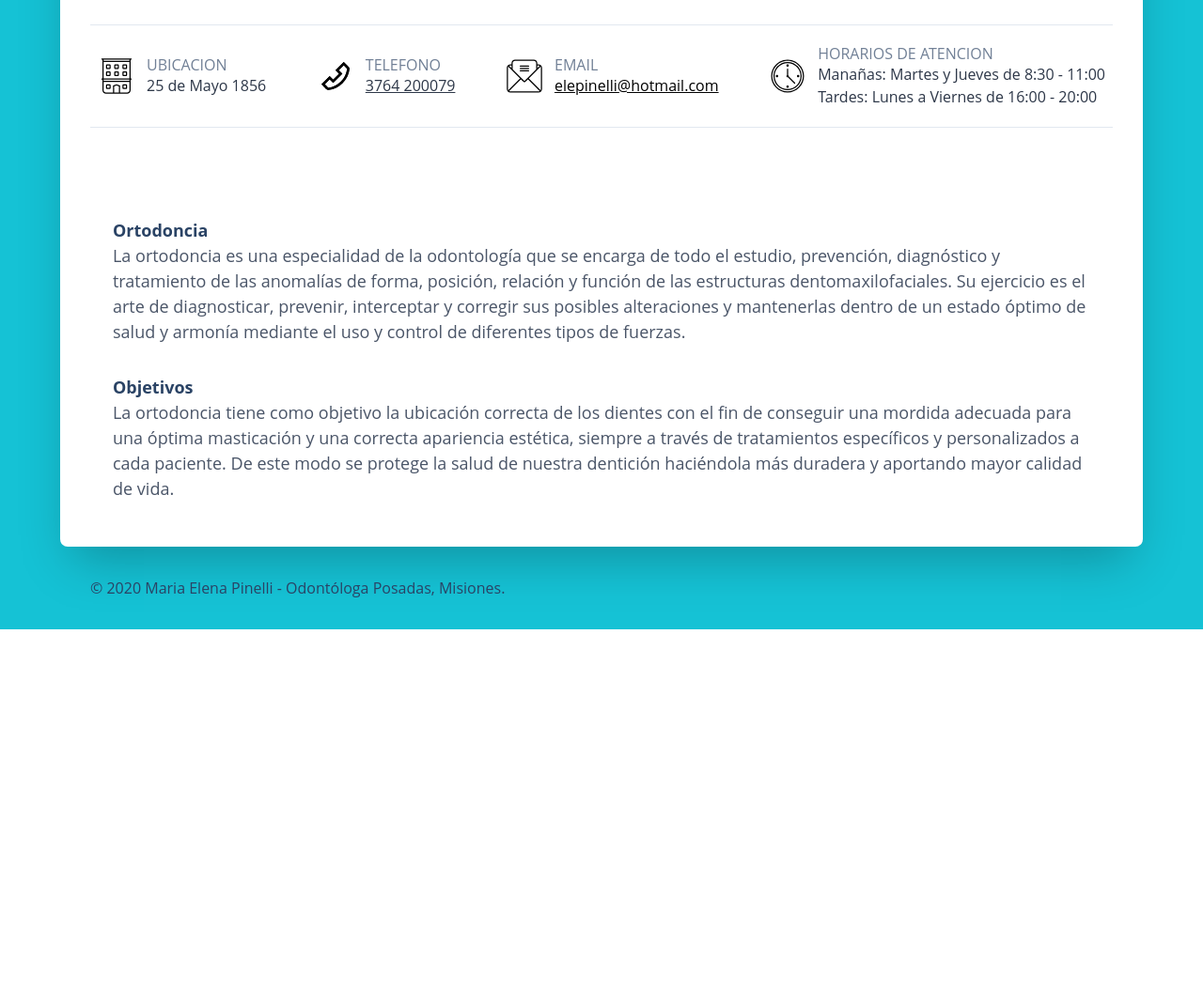
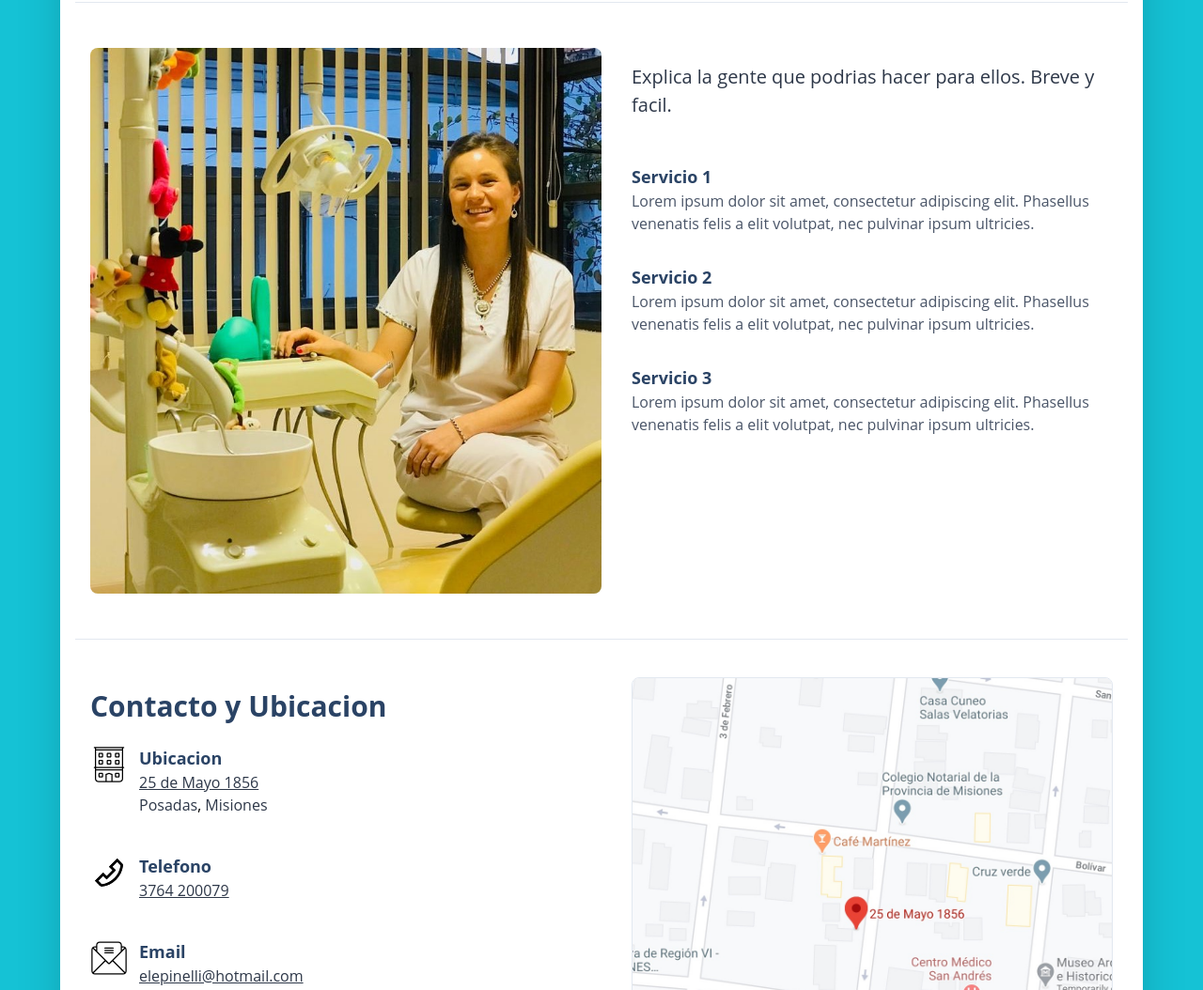
Before and after one commit to coleerikson/mariaelenapinelli, a Gatsby site: page / in a window 1280 px wide. Shown: the part 693-1747 px from the top of the page at 94% size. Before the commit the page ends 1363 px from the top, so only its background shows below. Built offline with nearby package versions, Linux system fonts and the light colour scheme; Gatsby itself is replaced by a stand-in of ours.

Commit message:
Add map image, SD data, and update styles,remove datos

```diff
--- /dev/null
+++ b/src/components/contacto.js
@@ -0,0 +1,196 @@
+import React from 'react';
+import Img from 'gatsby-image';
+import { useStaticQuery, graphql } from 'gatsby';
+
+const officeSVG = () => (
+  <svg
+    version="1.1"
+    className="mr-3"
+    x="0px"
+    y="0px"
+    width="40px"
+    height="40px"
+    viewBox="0 0 32 32"
+  >
+    <path
+      className="feather_een"
+      d="M24,23h-2c-0.552,0-1,0.448-1,1v2c0,0.552,0.448,1,1,1h2c0.552,0,1-0.448,1-1v-2  C25,23.448,24.552,23,24,23z M24,26h-2v-2h2V26z M10,23H8c-0.552,0-1,0.448-1,1v2c0,0.552,0.448,1,1,1h2c0.552,0,1-0.448,1-1v-2  C11,23.448,10.552,23,10,23z M10,26H8v-2h2V26z M24,12h-2c-0.552,0-1,0.448-1,1v2c0,0.552,0.448,1,1,1h2c0.552,0,1-0.448,1-1v-2  C25,12.448,24.552,12,24,12z M24,15h-2v-2h2V15z M10,12H8c-0.552,0-1,0.448-1,1v2c0,0.552,0.448,1,1,1h2c0.552,0,1-0.448,1-1v-2  C11,12.448,10.552,12,10,12z M10,15H8v-2h2V15z M17,12h-2c-0.552,0-1,0.448-1,1v2c0,0.552,0.448,1,1,1h2c0.552,0,1-0.448,1-1v-2  C18,12.448,17.552,12,17,12z M17,15h-2v-2h2V15z M24,6h-2c-0.552,0-1,0.448-1,1v2c0,0.552,0.448,1,1,1h2c0.552,0,1-0.448,1-1V7  C25,6.448,24.552,6,24,6z M24,9h-2V7h2V9z M10,6H8C7.448,6,7,6.448,7,7v2c0,0.552,0.448,1,1,1h2c0.552,0,1-0.448,1-1V7  C11,6.448,10.552,6,10,6z M10,9H8V7h2V9z M17,6h-2c-0.552,0-1,0.448-1,1v2c0,0.552,0.448,1,1,1h2c0.552,0,1-0.448,1-1V7  C18,6.448,17.552,6,17,6z M17,9h-2V7h2V9z M29,1.5L29,1.5C29,1.224,28.776,1,28.5,1h-25C3.224,1,3,1.224,3,1.5v0  C3,1.776,3.224,2,3.5,2H4v16H3.5C3.224,18,3,18.224,3,18.5l0,0C3,18.776,3.224,19,3.5,19H4v9c0,1.657,1.343,3,3,3h18  c1.657,0,3-1.343,3-3v-9h0.5c0.276,0,0.5-0.224,0.5-0.5l0,0c0-0.276-0.224-0.5-0.5-0.5H28V2h0.5C28.776,2,29,1.776,29,1.5z M18,30  h-4v-5.279l2-0.667l2,0.667V30z M27,28c0,1.103-0.897,2-2,2h-6v-6l-3-1l-3,1v6H7c-1.103,0-2-0.897-2-2v-7h22V28z M27,20H5v-1h22V20z   M27,18H5V4h22V18z M27,3H5V2h22V3z"
+    />
+  </svg>
+);
+
+const mailSVG = () => (
+  <svg
+    version="1.1"
+    className="mr-3"
+    x="0px"
+    y="0px"
+    width="40px"
+    height="40px"
+    viewBox="0 0 32 32"
+  >
+    <path
+      className="feather_een"
+      d="M28,6h-1V5c0-1.657-1.343-3-3-3H8C6.343,2,5,3.343,5,5v1H4C2.343,6,1,7.343,1,9v18c0,1.657,1.343,3,3,3  h24c1.657,0,3-1.343,3-3V9C31,7.343,29.657,6,28,6z M27,7h1c0.37,0,0.712,0.108,1.01,0.283L27,9.293V7z M6,5c0-1.103,0.897-2,2-2h16  c1.103,0,2,0.897,2,2v5.293l-10,10l-10-10V5z M4,7h1v2.293l-2.01-2.01C3.288,7.108,3.63,7,4,7z M2,27V9  c0-0.37,0.108-0.712,0.283-1.01L12.293,18L2.283,28.01C2.108,27.712,2,27.37,2,27z M28,29H4c-0.37,0-0.712-0.108-1.01-0.283  L13,18.707L15.293,21c0.391,0.391,1.024,0.391,1.414,0L19,18.707l10.01,10.01C28.712,28.892,28.37,29,28,29z M30,27  c0,0.37-0.108,0.712-0.283,1.01L19.707,18l10.01-10.01C29.892,8.288,30,8.63,30,9V27z M12,7.5C12,7.224,12.224,7,12.5,7h7  C19.776,7,20,7.224,20,7.5S19.776,8,19.5,8h-7C12.224,8,12,7.776,12,7.5z M12,9.5C12,9.224,12.224,9,12.5,9h7  C19.776,9,20,9.224,20,9.5S19.776,10,19.5,10h-7C12.224,10,12,9.776,12,9.5z M19.5,12h-7c-0.276,0-0.5-0.224-0.5-0.5  s0.224-0.5,0.5-0.5h7c0.276,0,0.5,0.224,0.5,0.5S19.776,12,19.5,12z"
+    />
+  </svg>
+);
+
+const phoneSVG = () => (
+  <svg
+    version="1.1"
+    className="mr-3"
+    x="0px"
+    y="0px"
+    width="40px"
+    height="40px"
+    viewBox="0 0 32 32"
+  >
+    <g>
+      <g>
+        <path
+          className="linesandangles_een"
+          d="M4,23l0.01-0.01c0,0-0.001,0-0.001,0C4.003,22.99,4,22.993,4,23z"
+        />
+        <path
+          className="linesandangles_een"
+          d="M27.315,8.315L23,4l-7,7l3,3l-5,5l-3-3l-6.99,6.99c0.19,0.009,2.984,2.909,4.306,4.292    c0.379,0.397,0.899,0.615,1.44,0.615c0.078,0,0.157-0.005,0.236-0.014c9.386-1.104,16.787-8.505,17.891-17.891l0.004-0.03    C27.958,9.355,27.747,8.747,27.315,8.315z M9.762,25.9c-1.252-1.31-2.172-2.267-2.867-2.967L11,18.828l3,3L21.828,14l-3-3    l4.166-4.166l2.902,2.925C24.897,18.26,18.26,24.897,9.762,25.9z"
+        />
+      </g>
+      <g>
+        <path
+          className="linesandangles_een"
+          d="M4,23l0.01-0.01c0,0-0.001,0-0.001,0C4.003,22.99,4,22.993,4,23z"
+        />
+        <path
+          className="linesandangles_een"
+          d="M27.315,8.315L23,4l-7,7l3,3l-5,5l-3-3l-6.99,6.99c0.19,0.009,2.984,2.909,4.306,4.292    c0.379,0.397,0.899,0.615,1.44,0.615c0.078,0,0.157-0.005,0.236-0.014c9.386-1.104,16.787-8.505,17.891-17.891l0.004-0.03    C27.958,9.355,27.747,8.747,27.315,8.315z M9.762,25.9c-1.252-1.31-2.172-2.267-2.867-2.967L11,18.828l3,3L21.828,14l-3-3    l4.166-4.166l2.902,2.925C24.897,18.26,18.26,24.897,9.762,25.9z"
+        />
+      </g>
+    </g>
+  </svg>
+);
+
+const clockSVG = () => (
+  <svg
+    version="1.1"
+    className="mr-3"
+    x="0px"
+    y="0px"
+    width="40px"
+    height="40px"
+    viewBox="0 0 32 32"
+  >
+    <path d="M17,25c0,0.552-0.448,1-1,1s-1-0.448-1-1c0-0.552,0.448-1,1-1S17,24.448,17,25z M16,8  c0.552,0,1-0.448,1-1c0-0.552-0.448-1-1-1s-1,0.448-1,1C15,7.552,15.448,8,16,8z M7,15c-0.552,0-1,0.448-1,1c0,0.552,0.448,1,1,1  s1-0.448,1-1C8,15.448,7.552,15,7,15z M28,16c0,6.617-5.383,12-12,12S4,22.617,4,16S9.383,4,16,4S28,9.383,28,16z M27,16  c0-6.075-4.925-11-11-11S5,9.925,5,16s4.925,11,11,11S27,22.075,27,16z M25,15c-0.552,0-1,0.448-1,1c0,0.552,0.448,1,1,1  s1-0.448,1-1C26,15.448,25.552,15,25,15z M30,16c0,7.732-6.268,14-14,14S2,23.732,2,16S8.268,2,16,2S30,8.268,30,16z M29,16  c0-7.168-5.832-13-13-13S3,8.832,3,16s5.832,13,13,13S29,23.168,29,16z M16.951,16.244C16.971,16.164,17,16.086,17,16  c0-0.366-0.206-0.673-0.5-0.847V10c0-0.276-0.224-0.5-0.5-0.5s-0.5,0.224-0.5,0.5v5.153C15.206,15.327,15,15.634,15,16  c0,0.552,0.448,1,1,1c0.086,0,0.164-0.029,0.244-0.049l5.403,5.403C21.744,22.451,21.872,22.5,22,22.5s0.256-0.049,0.354-0.146  c0.195-0.195,0.195-0.512,0-0.707L16.951,16.244z" />
+  </svg>
+);
+
+const Contacto = () => {
+  const { mapa } = useStaticQuery(graphql`
+    query {
+      mapa: file(relativePath: { eq: "odontologo-posadas-mapa.jpg" }) {
+        childImageSharp {
+          fluid(maxWidth: 600) {
+            ...GatsbyImageSharpFluid_withWebp
+          }
+        }
+      }
+    }
+  `);
+  return (
+    <div className="px-4 pt-8 pb-10 sm:pt-8 md:pb-8 border-b">
+      <div className="flex flex-col md:flex-row">
+        <div className="flex flex-col justify-center py-0 sm:py-4 w-full md:w-1/2">
+          <h3 className="text-3xl font-bold text-blue-900" name="contacto">
+            Contacto y Ubicacion
+          </h3>
+          <div className="flex py-5">
+            {officeSVG()}
+            <div
+              itemProp="address"
+              itemScope
+              itemType="http://schema.org/PostalAddress"
+            >
+              <h5 className="text-lg font-bold text-blue-900 sans-serif">
+                Ubicacion
+              </h5>
+              <a
+                href="https://goo.gl/maps/DcvqmbadCgei6SYx6"
+                className="text-gray-800 sans-serif underline"
+                target="_blank"
+                rel="noopener noreferrer"
+                itemProp="streetAddress"
+              >
+                25 de Mayo 1856
+              </a>
+              <br />
+              <span className="text-gray-800" itemProp="addressLocality">
+                Posadas
+              </span>
+              ,{' '}
+              <span className="text-gray-800" itemProp="addressRegion">
+                Misiones
+              </span>
+            </div>
+          </div>
+          <div className="flex py-5">
+            {phoneSVG()}
+            <div>
+              <h5 className="text-lg font-bold text-blue-900 sans-serif">
+                Telefono
+              </h5>
+              <a
+                href="tel:3764 200079"
+                className="text-gray-800 underline sans-serif"
+                itemProp="telephone"
+              >
+                3764 200079
+              </a>
+            </div>
+          </div>
+          <div className="flex py-5">
+            {mailSVG()}
+            <div>
+              <h5 className="text-lg font-bold text-blue-900">Email</h5>
+              <a
+                href="mailto:elepinelli@hotmail.com"
+                className="underline sans-serif text-gray-800"
+              >
+                elepinelli@hotmail.com
+              </a>
+            </div>
+          </div>
+          <div className="flex py-5">
+            {clockSVG()}
+            <div>
+              <h5 className="text-lg font-bold text-blue-900 sans-serif">
+                Horarios de atención
+              </h5>
+              <h4 className="text-gray-800 sans-serif">
+                Manañas: Martes y Jueves de 8:30 - 11:00
+                <br />
+                Tardes: Lunes a Viernes de 16:00 - 20:00
+              </h4>
+            </div>
+          </div>
+        </div>
+
+        <div className="flex flex-col justify-center pl-4 md:pl-8 pr-0 w-full md:w-1/2">
+          <a
+            href="https://goo.gl/maps/DcvqmbadCgei6SYx6"
+            className="underline"
+            target="_blank"
+            rel="noopener noreferrer"
+          >
+            <Img
+              className="rounded-lg overflow-auto border"
+              fluid={mapa.childImageSharp.fluid}
+            />
+          </a>
+        </div>
+      </div>
+    </div>
+  );
+};
+
+export default Contacto;
--- a/src/components/datos.js
+++ /dev/null
@@ -1,138 +0,0 @@
-import React from 'react';
-
-const officeSVG = () => (
-  <svg
-    version="1.1"
-    className="mr-3"
-    x="0px"
-    y="0px"
-    width="40px"
-    height="40px"
-    viewBox="0 0 32 32"
-  >
-    <path
-      class="feather_een"
-      d="M24,23h-2c-0.552,0-1,0.448-1,1v2c0,0.552,0.448,1,1,1h2c0.552,0,1-0.448,1-1v-2  C25,23.448,24.552,23,24,23z M24,26h-2v-2h2V26z M10,23H8c-0.552,0-1,0.448-1,1v2c0,0.552,0.448,1,1,1h2c0.552,0,1-0.448,1-1v-2  C11,23.448,10.552,23,10,23z M10,26H8v-2h2V26z M24,12h-2c-0.552,0-1,0.448-1,1v2c0,0.552,0.448,1,1,1h2c0.552,0,1-0.448,1-1v-2  C25,12.448,24.552,12,24,12z M24,15h-2v-2h2V15z M10,12H8c-0.552,0-1,0.448-1,1v2c0,0.552,0.448,1,1,1h2c0.552,0,1-0.448,1-1v-2  C11,12.448,10.552,12,10,12z M10,15H8v-2h2V15z M17,12h-2c-0.552,0-1,0.448-1,1v2c0,0.552,0.448,1,1,1h2c0.552,0,1-0.448,1-1v-2  C18,12.448,17.552,12,17,12z M17,15h-2v-2h2V15z M24,6h-2c-0.552,0-1,0.448-1,1v2c0,0.552,0.448,1,1,1h2c0.552,0,1-0.448,1-1V7  C25,6.448,24.552,6,24,6z M24,9h-2V7h2V9z M10,6H8C7.448,6,7,6.448,7,7v2c0,0.552,0.448,1,1,1h2c0.552,0,1-0.448,1-1V7  C11,6.448,10.552,6,10,6z M10,9H8V7h2V9z M17,6h-2c-0.552,0-1,0.448-1,1v2c0,0.552,0.448,1,1,1h2c0.552,0,1-0.448,1-1V7  C18,6.448,17.552,6,17,6z M17,9h-2V7h2V9z M29,1.5L29,1.5C29,1.224,28.776,1,28.5,1h-25C3.224,1,3,1.224,3,1.5v0  C3,1.776,3.224,2,3.5,2H4v16H3.5C3.224,18,3,18.224,3,18.5l0,0C3,18.776,3.224,19,3.5,19H4v9c0,1.657,1.343,3,3,3h18  c1.657,0,3-1.343,3-3v-9h0.5c0.276,0,0.5-0.224,0.5-0.5l0,0c0-0.276-0.224-0.5-0.5-0.5H28V2h0.5C28.776,2,29,1.776,29,1.5z M18,30  h-4v-5.279l2-0.667l2,0.667V30z M27,28c0,1.103-0.897,2-2,2h-6v-6l-3-1l-3,1v6H7c-1.103,0-2-0.897-2-2v-7h22V28z M27,20H5v-1h22V20z   M27,18H5V4h22V18z M27,3H5V2h22V3z"
-    />
-  </svg>
-);
-
-const mailSVG = () => (
-  <svg
-    version="1.1"
-    className="mr-3"
-    x="0px"
-    y="0px"
-    width="40px"
-    height="40px"
-    viewBox="0 0 32 32"
-  >
-    <path
-      class="feather_een"
-      d="M28,6h-1V5c0-1.657-1.343-3-3-3H8C6.343,2,5,3.343,5,5v1H4C2.343,6,1,7.343,1,9v18c0,1.657,1.343,3,3,3  h24c1.657,0,3-1.343,3-3V9C31,7.343,29.657,6,28,6z M27,7h1c0.37,0,0.712,0.108,1.01,0.283L27,9.293V7z M6,5c0-1.103,0.897-2,2-2h16  c1.103,0,2,0.897,2,2v5.293l-10,10l-10-10V5z M4,7h1v2.293l-2.01-2.01C3.288,7.108,3.63,7,4,7z M2,27V9  c0-0.37,0.108-0.712,0.283-1.01L12.293,18L2.283,28.01C2.108,27.712,2,27.37,2,27z M28,29H4c-0.37,0-0.712-0.108-1.01-0.283  L13,18.707L15.293,21c0.391,0.391,1.024,0.391,1.414,0L19,18.707l10.01,10.01C28.712,28.892,28.37,29,28,29z M30,27  c0,0.37-0.108,0.712-0.283,1.01L19.707,18l10.01-10.01C29.892,8.288,30,8.63,30,9V27z M12,7.5C12,7.224,12.224,7,12.5,7h7  C19.776,7,20,7.224,20,7.5S19.776,8,19.5,8h-7C12.224,8,12,7.776,12,7.5z M12,9.5C12,9.224,12.224,9,12.5,9h7  C19.776,9,20,9.224,20,9.5S19.776,10,19.5,10h-7C12.224,10,12,9.776,12,9.5z M19.5,12h-7c-0.276,0-0.5-0.224-0.5-0.5  s0.224-0.5,0.5-0.5h7c0.276,0,0.5,0.224,0.5,0.5S19.776,12,19.5,12z"
-    />
-  </svg>
-);
-
-const phoneSVG = () => (
-  <svg
-    version="1.1"
-    className="mr-3"
-    x="0px"
-    y="0px"
-    width="40px"
-    height="40px"
-    viewBox="0 0 32 32"
-  >
-    <g>
-      <g>
-        <path
-          class="linesandangles_een"
-          d="M4,23l0.01-0.01c0,0-0.001,0-0.001,0C4.003,22.99,4,22.993,4,23z"
-        />
-        <path
-          class="linesandangles_een"
-          d="M27.315,8.315L23,4l-7,7l3,3l-5,5l-3-3l-6.99,6.99c0.19,0.009,2.984,2.909,4.306,4.292    c0.379,0.397,0.899,0.615,1.44,0.615c0.078,0,0.157-0.005,0.236-0.014c9.386-1.104,16.787-8.505,17.891-17.891l0.004-0.03    C27.958,9.355,27.747,8.747,27.315,8.315z M9.762,25.9c-1.252-1.31-2.172-2.267-2.867-2.967L11,18.828l3,3L21.828,14l-3-3    l4.166-4.166l2.902,2.925C24.897,18.26,18.26,24.897,9.762,25.9z"
-        />
-      </g>
-      <g>
-        <path
-          class="linesandangles_een"
-          d="M4,23l0.01-0.01c0,0-0.001,0-0.001,0C4.003,22.99,4,22.993,4,23z"
-        />
-        <path
-          class="linesandangles_een"
-          d="M27.315,8.315L23,4l-7,7l3,3l-5,5l-3-3l-6.99,6.99c0.19,0.009,2.984,2.909,4.306,4.292    c0.379,0.397,0.899,0.615,1.44,0.615c0.078,0,0.157-0.005,0.236-0.014c9.386-1.104,16.787-8.505,17.891-17.891l0.004-0.03    C27.958,9.355,27.747,8.747,27.315,8.315z M9.762,25.9c-1.252-1.31-2.172-2.267-2.867-2.967L11,18.828l3,3L21.828,14l-3-3    l4.166-4.166l2.902,2.925C24.897,18.26,18.26,24.897,9.762,25.9z"
-        />
-      </g>
-    </g>
-  </svg>
-);
-
-const clockSVG = () => (
-  <svg
-    version="1.1"
-    className="mr-3"
-    x="0px"
-    y="0px"
-    width="40px"
-    height="40px"
-    viewBox="0 0 32 32"
-  >
-    <path
-      class="feather_een"
-      d="M17,25c0,0.552-0.448,1-1,1s-1-0.448-1-1c0-0.552,0.448-1,1-1S17,24.448,17,25z M16,8  c0.552,0,1-0.448,1-1c0-0.552-0.448-1-1-1s-1,0.448-1,1C15,7.552,15.448,8,16,8z M7,15c-0.552,0-1,0.448-1,1c0,0.552,0.448,1,1,1  s1-0.448,1-1C8,15.448,7.552,15,7,15z M28,16c0,6.617-5.383,12-12,12S4,22.617,4,16S9.383,4,16,4S28,9.383,28,16z M27,16  c0-6.075-4.925-11-11-11S5,9.925,5,16s4.925,11,11,11S27,22.075,27,16z M25,15c-0.552,0-1,0.448-1,1c0,0.552,0.448,1,1,1  s1-0.448,1-1C26,15.448,25.552,15,25,15z M30,16c0,7.732-6.268,14-14,14S2,23.732,2,16S8.268,2,16,2S30,8.268,30,16z M29,16  c0-7.168-5.832-13-13-13S3,8.832,3,16s5.832,13,13,13S29,23.168,29,16z M16.951,16.244C16.971,16.164,17,16.086,17,16  c0-0.366-0.206-0.673-0.5-0.847V10c0-0.276-0.224-0.5-0.5-0.5s-0.5,0.224-0.5,0.5v5.153C15.206,15.327,15,15.634,15,16  c0,0.552,0.448,1,1,1c0.086,0,0.164-0.029,0.244-0.049l5.403,5.403C21.744,22.451,21.872,22.5,22,22.5s0.256-0.049,0.354-0.146  c0.195-0.195,0.195-0.512,0-0.707L16.951,16.244z"
-    />
-  </svg>
-);
-
-const Datos = () => (
-  <div className="flex flex-col justify-between px-2 py-5 my-4 md:my-16 border-t border-b items-center lg:flex-row">
-    <div className="flex items-center py-4 lg:py-0">
-      {officeSVG()}
-      <div>
-        <h5 className="text-gray-600 text-base leading-tight uppercase text-xs">
-          Ubicacion
-        </h5>
-        <h4 className="text-gray-800">25 de Mayo 1856</h4>
-      </div>
-    </div>
-    <div className="flex items-center py-4 lg:py-0">
-      {phoneSVG()}
-      <div>
-        <h5 className="text-gray-600 text-base leading-tight uppercase text-xs">
-          Telefono
-        </h5>
-        <a href="tel:3764 200079" className="text-gray-800 underline">
-          3764 200079
-        </a>
-      </div>
-    </div>
-    <div className="flex items-center py-4 lg:py-0">
-      {mailSVG()}
-      <div>
-        <h5 className="text-gray-600 text-base leading-tight uppercase text-xs">
-          Email
-        </h5>
-        <a href="mailto:elepinelli@hotmail.com" className="underline">
-          elepinelli@hotmail.com
-        </a>
-      </div>
-    </div>
-    <div className="flex items-center py-4 lg:py-0">
-      {clockSVG()}
-      <div>
-        <h5 className="text-gray-600 text-base leading-tight uppercase text-xs">
-          Horarios de atencion
-        </h5>
-        <h4 className="text-gray-800">
-          Manañas: Martes y Jueves de 8:30 - 11:00
-          <br />
-          Tardes: Lunes a Viernes de 16:00 - 20:00
-        </h4>
-      </div>
-    </div>
-  </div>
-);
-
-export default Datos;
--- a/src/components/hero.js
+++ b/src/components/hero.js
@@ -6,11 +6,11 @@ const Hero = () => {
   const { mariaElena } = useStaticQuery(graphql`
     query {
       mariaElena: file(
-        relativePath: { eq: "otrodonia-posadas-maria-elena-pinelli.jpeg" }
+        relativePath: { eq: "odontologo-posadas-maria-elena-pinelli.jpeg" }
       ) {
         childImageSharp {
           fluid(maxWidth: 600) {
-            ...GatsbyImageSharpFluid
+            ...GatsbyImageSharpFluid_withWebp
           }
         }
       }
@@ -18,13 +18,13 @@ const Hero = () => {
   `);
 
   return (
-    <div className="rounded-lg h-96">
+    <div className=" border-b px-4 pb-4 sm:pb-12">
       <div className="flex flex-col md:flex-row lg:flex-row items-center">
         <div className="w-full md:w-2/3 pb-6">
-          <h1 className="text-4xl font-bold text-blue-900 mb-3">
+          <h1 className="text-4xl font-bold text-blue-900 mb-3" itemProp="name">
             Dra. Maria Elena Pinelli
           </h1>
-          <p className="text-xl text-gray-800 mb-8">
+          <p className="text-xl text-gray-800 mb-8" itemProp="description">
             Ortodoncista basado en Posadas, Misiones.
           </p>
 
--- a/src/components/servicios.js
+++ b/src/components/servicios.js
@@ -7,21 +7,21 @@ const Servicios = () => {
     query {
       mariaElenaOficina: file(
         relativePath: {
-          eq: "otrodonia-posadas-maria-elena-pinelli-oficina.jpeg"
+          eq: "odontologo-posadas-maria-elena-pinelli-oficina.jpeg"
         }
       ) {
         childImageSharp {
           fluid(maxWidth: 600) {
-            ...GatsbyImageSharpFluid
+            ...GatsbyImageSharpFluid_withWebp
           }
         }
       }
     }
   `);
   return (
-    <div className="px-5 py-3 sm:px-0 sm:py-3">
-      <div className="flex flex-col sm:flex-col md:flex-row">
-        <div className="mt-4 md:mt-0 md:pl-10 w-full md:w-1/2">
+    <div className="px-4 py-8 md:py-12 border-b">
+      <div className="flex flex-col flex-col-reverse md:flex-row ">
+        <div className="mt-4 md:mt-0 w-full md:w-1/2">
           <Img
             className="rounded-lg overflow-auto"
             fluid={mariaElenaOficina.childImageSharp.fluid}
--- a/src/pages/index.js
+++ b/src/pages/index.js
@@ -1,8 +1,8 @@
 import React from 'react';
 import Layout from '../components/layout';
 import Hero from '../components/hero';
-import Datos from '../components/datos';
-// import Servicios from '../components/servicios';
+import Servicios from '../components/servicios';
+import Contacto from '../components/contacto';
 import Footer from '../components/footer';
 
 import Nav from '../components/nav';
@@ -10,11 +10,15 @@ import Nav from '../components/nav';
 export default () => (
   <Layout>
     <Nav />
-    <main className="-mt-32 px-4 sm:px-6 lg:px-8">
-      <div className="bg-white rounded-lg shadow-2xl p-10 max-w-6xl mx-auto pb-12 px-4 sm:px-6 lg:px-8">
+    <main
+      className="-mt-32 px-4 sm:px-6 lg:px-8"
+      itemScope
+      itemType="http://schema.org/LocalBusiness"
+    >
+      <div className="bg-white px-4 py-8 rounded-lg shadow-2xl max-w-6xl mx-auto">
         <Hero />
-        <Datos />
-        {/* <Servicios /> */}
+        <Servicios />
+        <Contacto />
         <section className="px-6 pt-8 mt-2">
           <h4 className="text-lg font-bold text-blue-900">Ortodoncia</h4>
           <p className="text-gray-700 mb-8 text-lg">
--- a/src/styles/style.css
+++ b/src/styles/style.css
@@ -2,7 +2,19 @@
 @tailwind components;
 @tailwind utilities;
 
-@import url('https://fonts.googleapis.com/css?family=?family=Gelasio|Open+Sans:400,700&display=swap');
+@import url('https://fonts.googleapis.com/css?family=Open+Sans:400,700&display=swap');
+
+.sans-serif {
+  font-family: 'Open Sans', sans-serif;
+}
+
+h1,
+h2,
+h3,
+h4,
+h5 {
+  /* font-family: 'Open Sans', sans-serif; */
+}
 
 p {
   font-family: 'Open Sans', sans-serif;
```
Also changed, not shown: src/components/nav.js (+11 -9 lines), images/odontologo-posadas-mapa.jpg (added), images/odontologo-posadas-maria-elena-pinelli-oficina.jpeg (renamed from images/otrodonia-posadas-maria-elena-pinelli-oficina.jpeg), images/odontologo-posadas-maria-elena-pinelli.jpeg (renamed from images/otrodonia-posadas-maria-elena-pinelli.jpeg), 1 other file.
